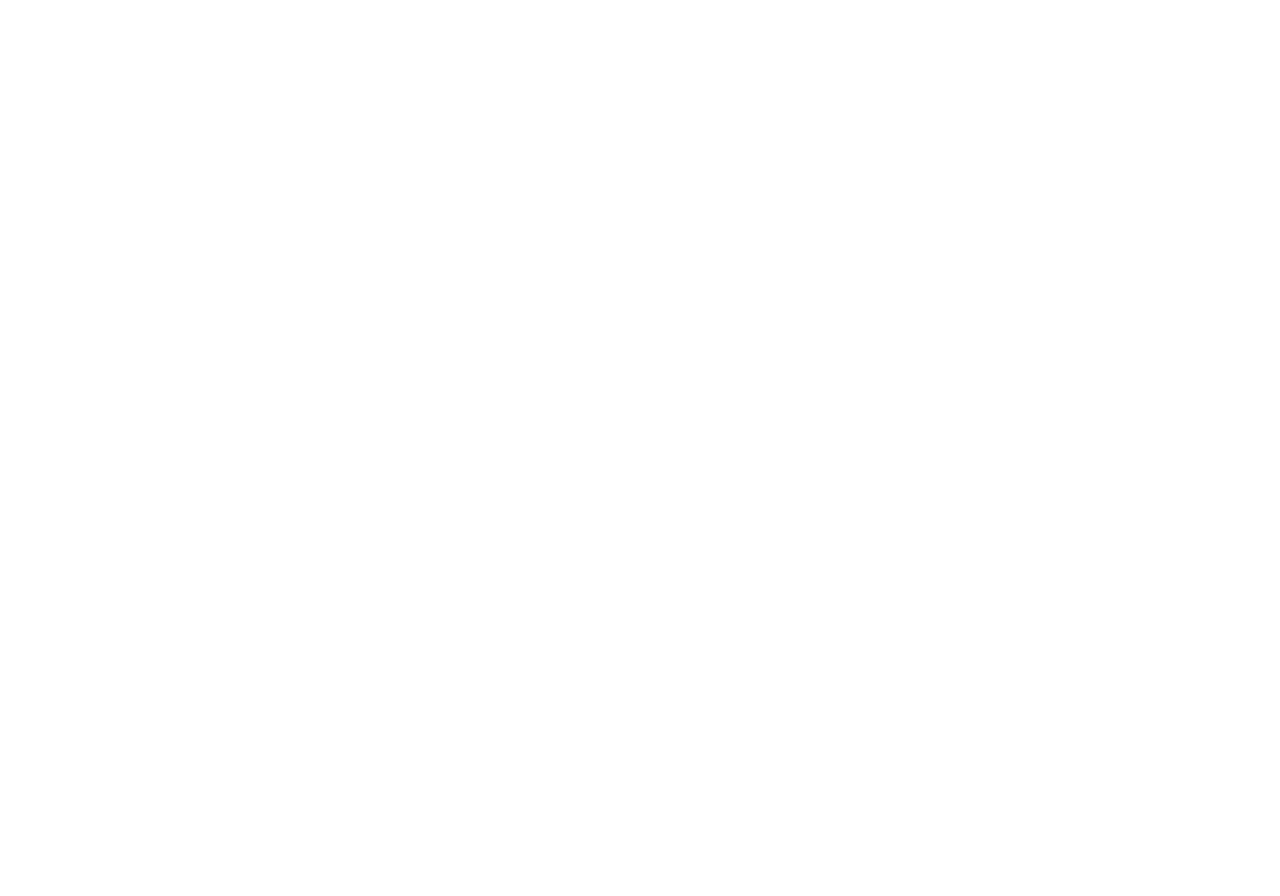
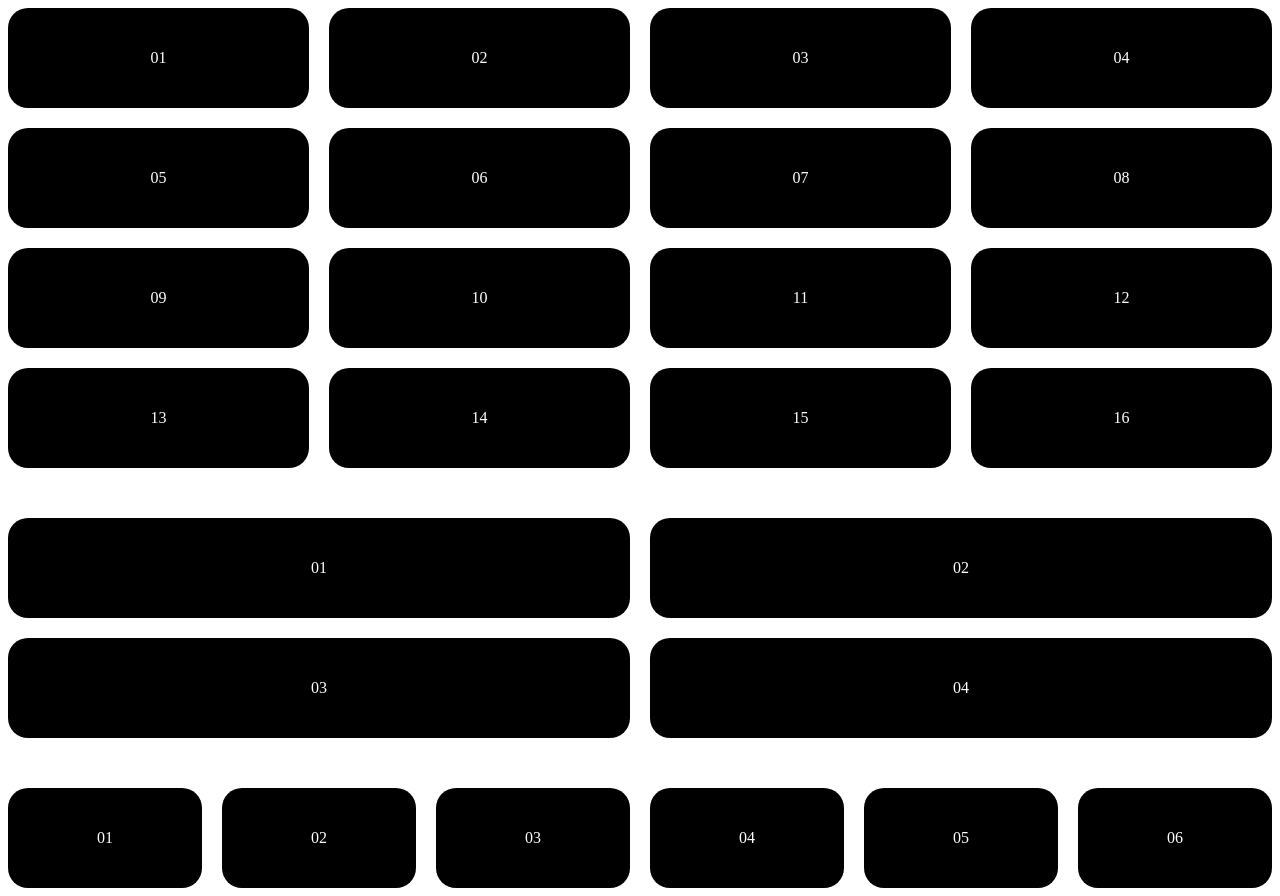
Before and after one commit to Kens04/w8-output, a plain HTML site: page index.html in a window 1280 px wide. Before the commit the page ends 800 px from the top, so only its background shows below. Drawn offline with Linux system fonts and the light colour scheme.

Commit message:
display:flexを用いたグリッドレイアウト作成

```diff
--- a/index.html
+++ b/index.html
@@ -1,11 +1,52 @@
 <!DOCTYPE html>
-<html lang="en">
+<html lang="ja">
+
 <head>
   <meta charset="UTF-8">
   <meta name="viewport" content="width=device-width, initial-scale=1.0">
-  <title>Step9の課題/title>
+  <link rel="stylesheet" href="./style.css" type="text/css">
+  <title>Step9の課題</title>
+
 </head>
+
 <body>
+  <!-- 1.横4 × 縦4 -->
+  <div class="contents1 contents">
+    <div class="contents1_item contents_item"><span>01</span></div>
+    <div class="contents1_item contents_item"><span>02</span></div>
+    <div class="contents1_item contents_item"><span>03</span></div>
+    <div class="contents1_item contents_item"><span>04</span></div>
+    <div class="contents1_item contents_item"><span>05</span></div>
+    <div class="contents1_item contents_item"><span>06</span></div>
+    <div class="contents1_item contents_item"><span>07</span></div>
+    <div class="contents1_item contents_item"><span>08</span></div>
+    <div class="contents1_item contents_item"><span>09</span></div>
+    <div class="contents1_item contents_item"><span>10</span></div>
+    <div class="contents1_item contents_item"><span>11</span></div>
+    <div class="contents1_item contents_item"><span>12</span></div>
+    <div class="contents1_item contents_item"><span>13</span></div>
+    <div class="contents1_item contents_item"><span>14</span></div>
+    <div class="contents1_item contents_item"><span>15</span></div>
+    <div class="contents1_item contents_item"><span>16</span></div>
+  </div>
 
+  <!-- 2.横2 × 縦2 -->
+  <div class="contents2 contents">
+    <div class="contents2_item contents_item"><span>01</span></div>
+    <div class="contents2_item contents_item"><span>02</span></div>
+    <div class="contents2_item contents_item"><span>03</span></div>
+    <div class="contents2_item contents_item"><span>04</span></div>
+  </div>
+
+  <!-- 3.横6 × 縦1 -->
+  <div class="contents3 contents">
+    <div class="contents3_item contents_item"><span>01</span></div>
+    <div class="contents3_item contents_item"><span>02</span></div>
+    <div class="contents3_item contents_item"><span>03</span></div>
+    <div class="contents3_item contents_item"><span>04</span></div>
+    <div class="contents3_item contents_item"><span>05</span></div>
+    <div class="contents3_item contents_item"><span>06</span></div>
+  </div>
 </body>
+
 </html>
--- a/style.css
+++ b/style.css
@@ -0,0 +1,32 @@
+.contents {
+  display: flex;
+  flex-wrap: wrap;
+  gap: 20px;
+}
+.contents_item {
+  width: 100%;
+  background-color: #000;
+  color: #fff;
+  height: 100px;
+  display: flex;
+  justify-content: center;
+  align-items: center;
+  border-radius: 20px;
+}
+.contents1_item {
+  max-width: calc(25% - 20px * 3 / 4);
+}
+
+.contents2 {
+  margin-top: 50px;
+}
+.contents2_item {
+  max-width: calc(50% - 20px * 1 / 2);
+}
+
+.contents3 {
+  margin-top: 50px;
+}
+.contents3_item {
+  max-width: calc(16.66666% - 20px * 5 / 6);
+}
```
